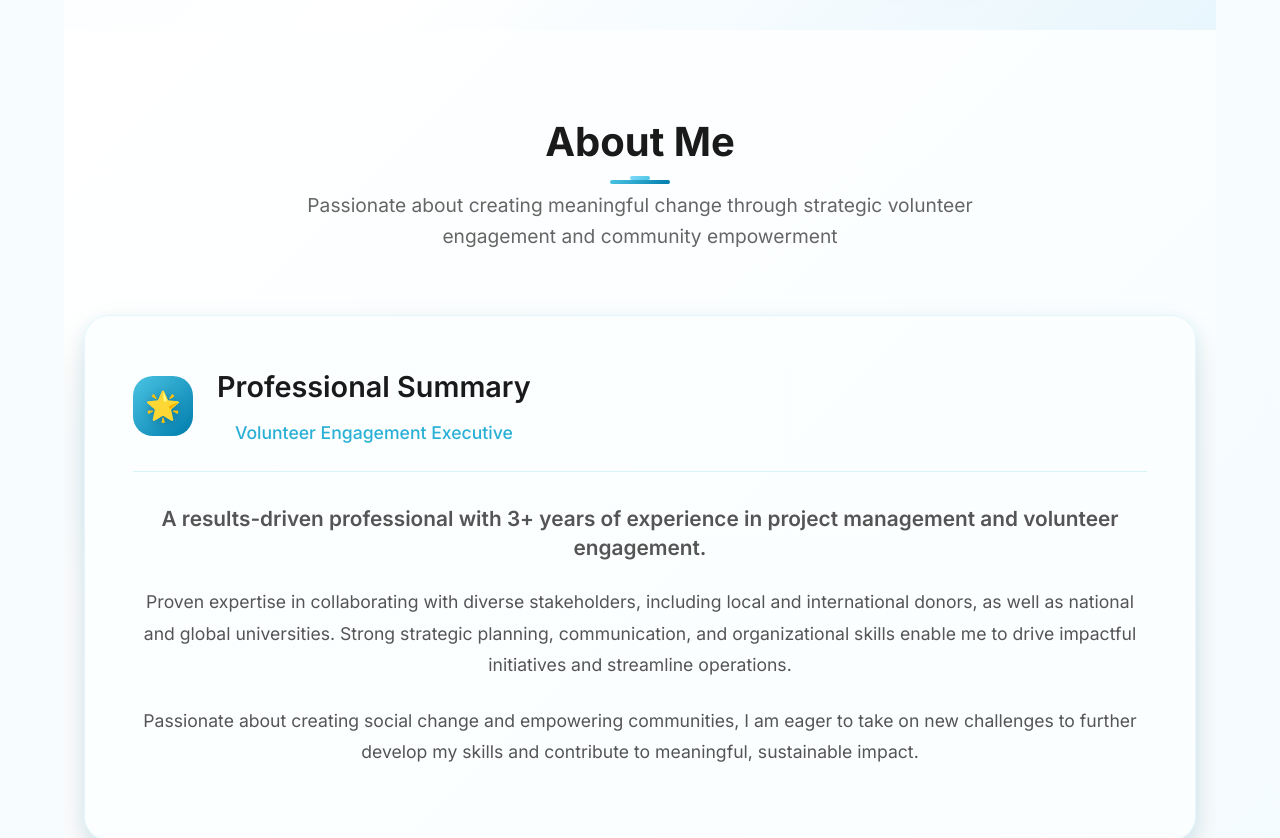
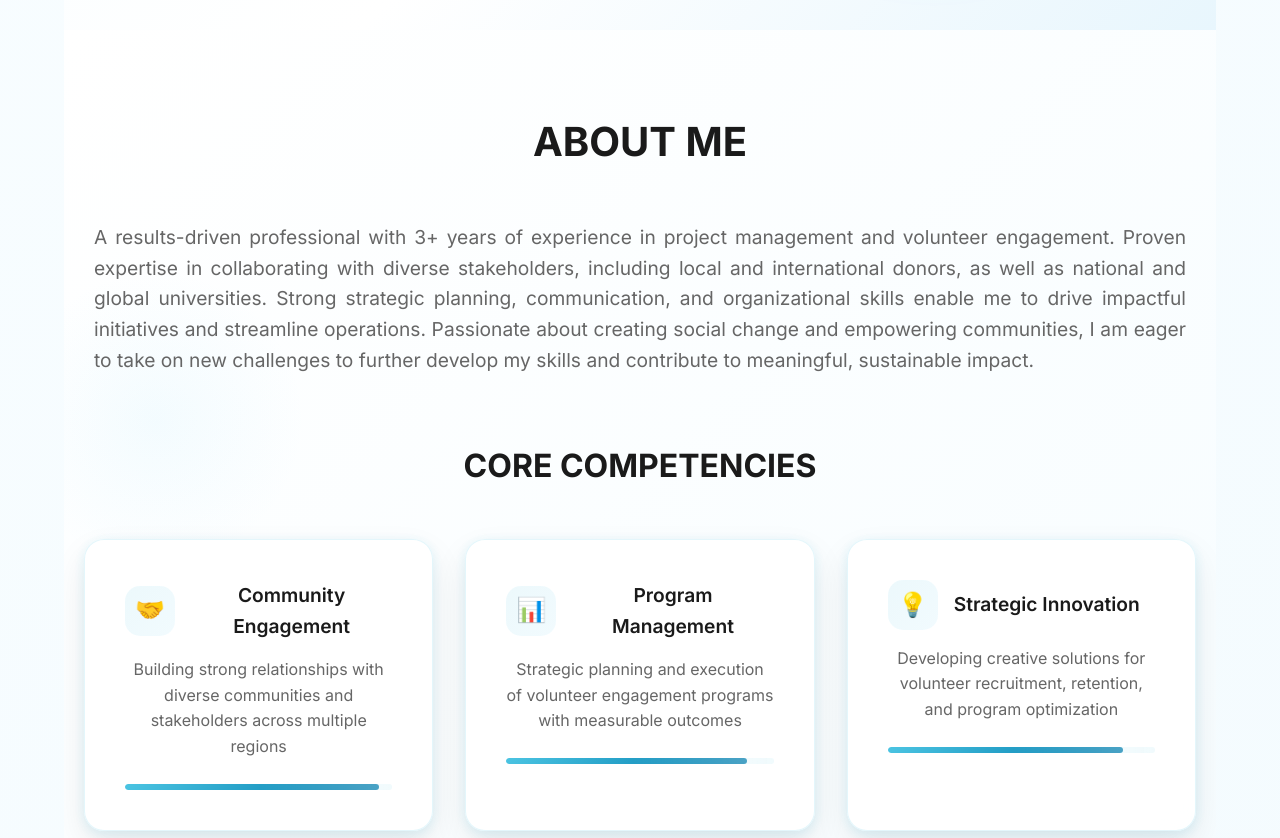
Before and after one commit to hanapriscilla255/portofolio, a Vue app: page / in a window 1280 px wide. Shown: the part 594-1432 px from the top of the page. Built offline with nearby package versions, Linux system fonts and the light colour scheme.

Commit message:
push penyesuaian tahap 3

```diff
--- a/src/App.vue
+++ b/src/App.vue
@@ -102,7 +102,6 @@ html {
   transform: translateX(-50%);
   width: 60px;
   height: 4px;
-  background: linear-gradient(135deg, #4bc4e2 0%, #007cad 100%);
   border-radius: 2px;
 }
 
@@ -114,7 +113,6 @@ html {
   transform: translateX(-50%);
   width: 20px;
   height: 4px;
-  background: linear-gradient(135deg, #80d9fa 0%, #4bc4e2 100%);
   border-radius: 2px;
 }
 
--- a/src/components/About.vue
+++ b/src/components/About.vue
@@ -1,45 +1,20 @@
 <template>
   <section id="about" class="section about">
     <div class="container">
-      <h2 class="section-title fade-in-up">About Me</h2>
+      <h2 class="section-title fade-in-up">ABOUT ME</h2>
       <p class="section-subtitle fade-in-up">
-        Passionate about creating meaningful change through strategic volunteer engagement and community empowerment
+        A results-driven professional with 3+ years of experience in project management and volunteer engagement.
+        Proven expertise in collaborating with diverse stakeholders, including local and international donors,
+        as well as national and global universities. Strong strategic planning, communication, and organizational
+        skills enable me to drive impactful initiatives and streamline operations. Passionate about creating social
+        change and empowering communities, I am eager to take on new challenges
+        to further develop my skills and contribute to meaningful, sustainable impact.
       </p>
 
       <div class="about-content">
-        <!-- Professional Overview -->
-        <div class="professional-overview fade-in-up">
-          <div class="overview-card">
-            <div class="overview-header">
-              <div class="profile-highlight">
-                <div class="profile-icon">🌟</div>
-                <div class="profile-info">
-                  <h3>Professional Summary</h3>
-                  <p class="title-highlight">Volunteer Engagement Executive</p>
-                </div>
-              </div>
-            </div>
-
-            <div class="overview-content">
-              <p class="lead">
-                A results-driven professional with 3+ years of experience in project management and volunteer engagement.
-              </p>
-              <p>
-                Proven expertise in collaborating with diverse stakeholders, including local and international donors,
-                as well as national and global universities. Strong strategic planning, communication, and organizational
-                skills enable me to drive impactful initiatives and streamline operations.
-              </p>
-              <p>
-                Passionate about creating social change and empowering communities, I am eager to take on new challenges
-                to further develop my skills and contribute to meaningful, sustainable impact.
-              </p>
-            </div>
-          </div>
-        </div>
-
         <!-- Core Competencies -->
         <div class="competencies-section fade-in-up">
-          <h3 class="section-heading">Core Competencies</h3>
+          <h3 class="section-heading">CORE COMPETENCIES</h3>
           <div class="skills-grid">
             <div class="skill-card">
               <div class="skill-header">
@@ -193,15 +168,16 @@ export default {
 }
 
 .section-subtitle {
-  text-align: center;
   font-size: 1.2rem;
   color: #666;
-  max-width: 700px;
-  margin: -2rem auto 4rem;
+  max-width: 100%;
+  margin: 10px;
   line-height: 1.6;
+  text-align: justify;
 }
 
 .about-content {
+  margin-top: 4rem;
   display: flex;
   flex-direction: column;
   gap: 4rem;
@@ -315,7 +291,6 @@ export default {
   transform: translateX(-50%);
   width: 60px;
   height: 3px;
-  background: linear-gradient(135deg, #4bc4e2 0%, #007cad 100%);
   border-radius: 2px;
 }
 
--- a/src/components/Hero.vue
+++ b/src/components/Hero.vue
@@ -22,13 +22,6 @@
           </div>
         </div>
       </div>
-    </div>
-    <div class="hero-scroll">
-      <a href="#about">
-        <div class="scroll-indicator">
-          <span></span>
-        </div>
-      </a>
     </div>
   </section>
 </template>
--- a/src/components/Projects.vue
+++ b/src/components/Projects.vue
@@ -750,7 +750,7 @@ export default {
 }
 
 .project-category {
-  background: #2ab0d5;
+  background: #1800ad;
   color: white;
   padding: 0.3rem 1rem;
   border-radius: 15px;
@@ -796,7 +796,7 @@ export default {
   display: block;
   font-size: 1.2rem;
   font-weight: 700;
-  color: #2ab0d5;
+  color: #1800ad;
 }
 
 .impact-item span {
@@ -812,7 +812,7 @@ export default {
 
 .tag {
   background: #e8f6fd;
-  color: #2ab0d5;
+  color: #1800ad;
   padding: 0.3rem 0.8rem;
   border-radius: 15px;
   font-size: 0.8rem;
@@ -939,7 +939,7 @@ export default {
 }
 
 .modal-category {
-  background: #2ab0d5;
+  background: #1800ad;
   color: white;
   padding: 0.3rem 1rem;
   border-radius: 15px;
@@ -969,7 +969,7 @@ export default {
 
 .modal-close:hover {
   background: rgba(75, 196, 226, 0.1);
-  color: #2ab0d5;
+  color: #1800ad;
 }
 
 .modal-body {
@@ -1082,7 +1082,7 @@ export default {
 
 .modal-tag {
   background: #e8f6fd;
-  color: #2ab0d5;
+  color: #1800ad;
   padding: 0.5rem 1rem;
   border-radius: 20px;
   font-size: 0.85rem;
@@ -1130,7 +1130,7 @@ export default {
 .impact-value {
   font-size: 1.5rem;
   font-weight: 700;
-  color: #2ab0d5;
+  color: #1800ad;
   margin-bottom: 0.3rem;
 }
 
@@ -1385,7 +1385,7 @@ export default {
 }
 
 .photo-modal-info .photo-date {
-  color: #2ab0d5;
+  color: #1800ad;
   font-weight: 600;
   font-size: 0.9rem;
 }
@@ -1426,7 +1426,7 @@ export default {
 .photo-stat strong {
   display: block;
   font-size: 1.2rem;
-  color: #2ab0d5;
+  color: #1800ad;
   font-weight: 700;
   margin-bottom: 0.25rem;
 }
```
Also changed, not shown: src/assets/profil.jpeg.
